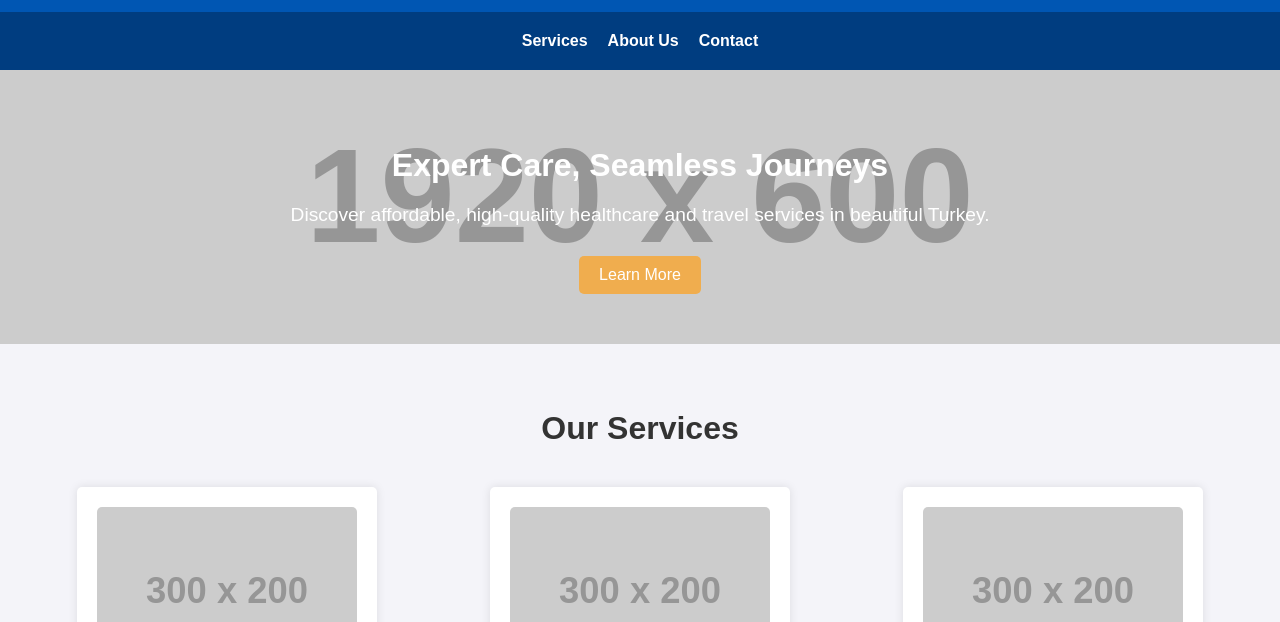
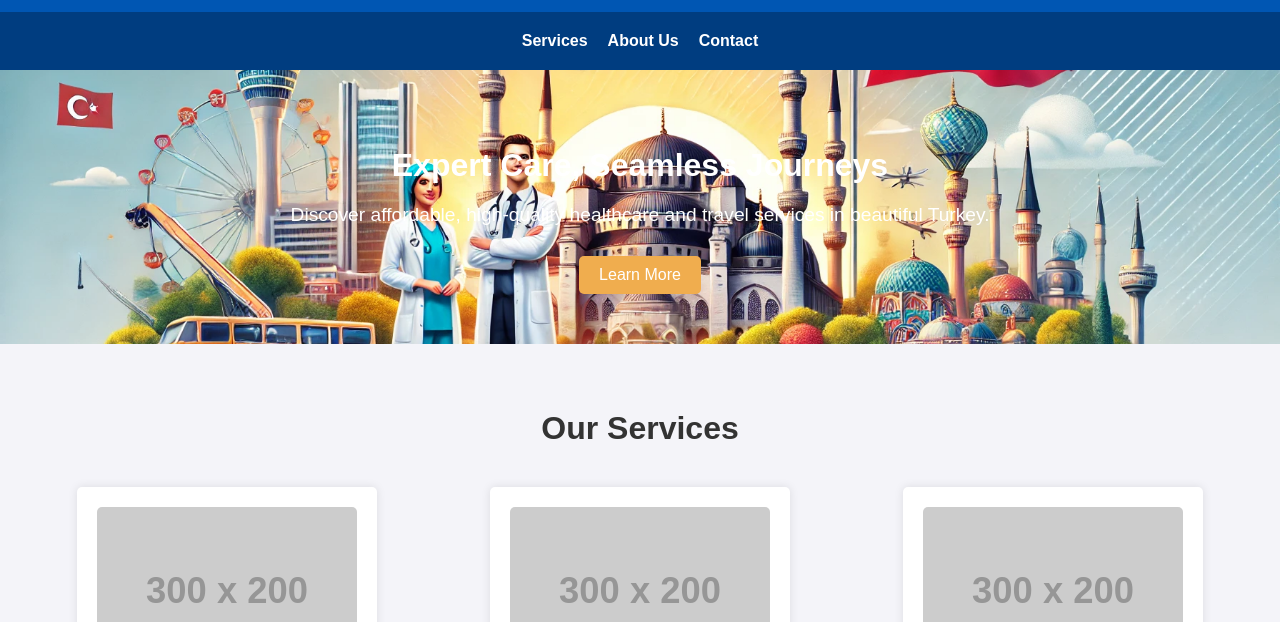
Before and after one commit to AkulaMTT/akulamttt, a plain HTML site: page index.html in a window 1280 px wide. Shown: the part 178-800 px from the top of the page. Drawn offline with Linux system fonts and the light colour scheme; placeholder pictures from the web are drawn by us.

Commit message:
Update index.html
Signed-off-by: Akula M T T <akulamttt@gmail.com>

```diff
--- a/index.html
+++ b/index.html
@@ -51,7 +51,7 @@
         .hero {
             text-align: center;
             padding: 50px 20px;
-            background-image: url('https://via.placeholder.com/1920x600');
+            background-image: url('https://raw.githubusercontent.com/AkulaMTT/akulamttt/main/Banner%20image%20for%20a%20medical%20tourism%20website%27s%20hero%20section.%20The%20banner%20features%20a%20professional%20combination%20of%20health.webp');
             background-size: cover;
             background-position: center;
             color: #fff;
```
